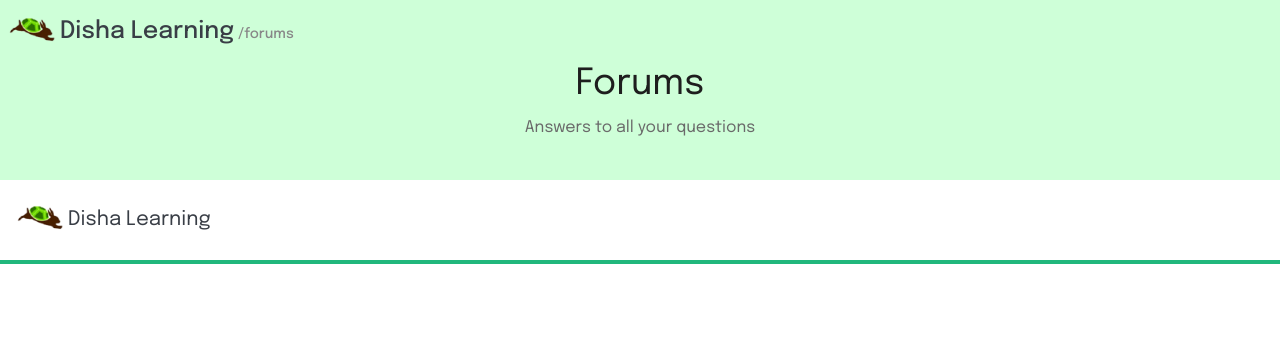
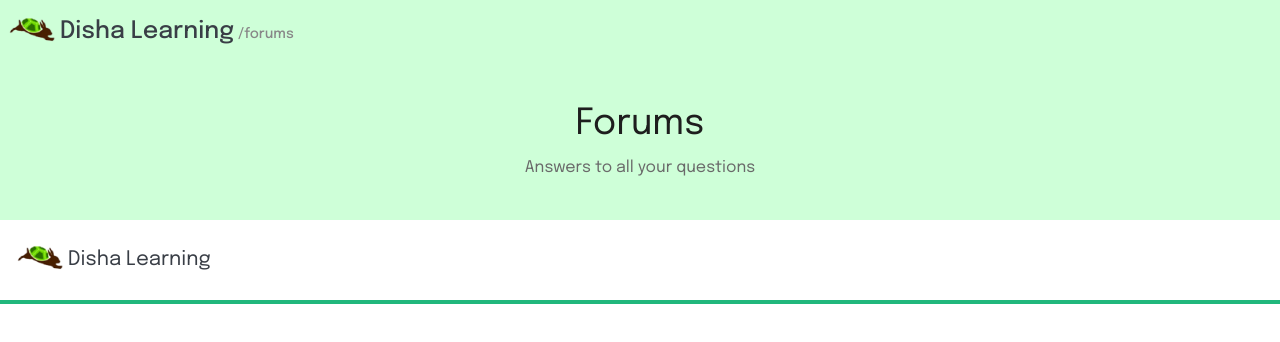
Before and after one commit to Avi-Rana-1718/dishalearning, a Next.js app: page /forums in a window 1280 px wide. Shown: the top 342 px of the page. Built offline with nearby package versions, Linux system fonts and the light colour scheme.

Commit message:
ui changes

```diff
--- a/app/forums/page.js
+++ b/app/forums/page.js
@@ -12,7 +12,7 @@ export default function Forum() {
     <main>
       <header className="bg-[#ceffd8] pb-10">
         <Navbar forum="true" />
-        <div className="text-center">
+        <div className="text-center pt-10">
           <h3 className="text-4xl text-[#1e1e1e] mb-3">
             Forums
           </h3>
--- a/app/page.js
+++ b/app/page.js
@@ -31,7 +31,7 @@ export default function Home() {
             We providing coaching services for classes 9th, 10th, 11th & 12th
             for Mathematics and Science.
             <br />
-            Look no futher, get in touch with us!
+            Look no further, get in touch with us!
           </p>
           <PrimaryBtn link="/" label="Get in touch" />{" "}
           <span className="text-[#6a6a6a]">
@@ -54,7 +54,7 @@ export default function Home() {
         </div>
       </header>
 
-      <div className="bg-[#69d5ac] p-5 mb-15 md:p-10 md:pb-20">
+      <div className="bg-[#69d5ac] p-5 mb-10 md:p-10 md:pb-20">
         <h3 className="text-2xl text-[#313232] flex items-center">
           <FontAwesomeIcon icon={faGraduationCap} className="w-7 mr-2" /> Meet
           the faculty
```
